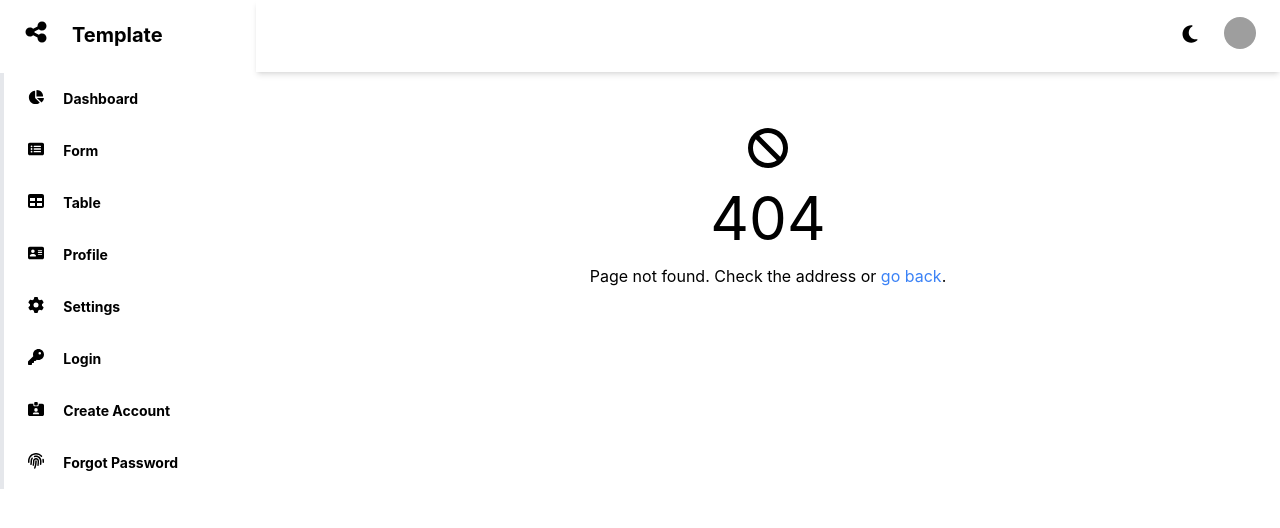
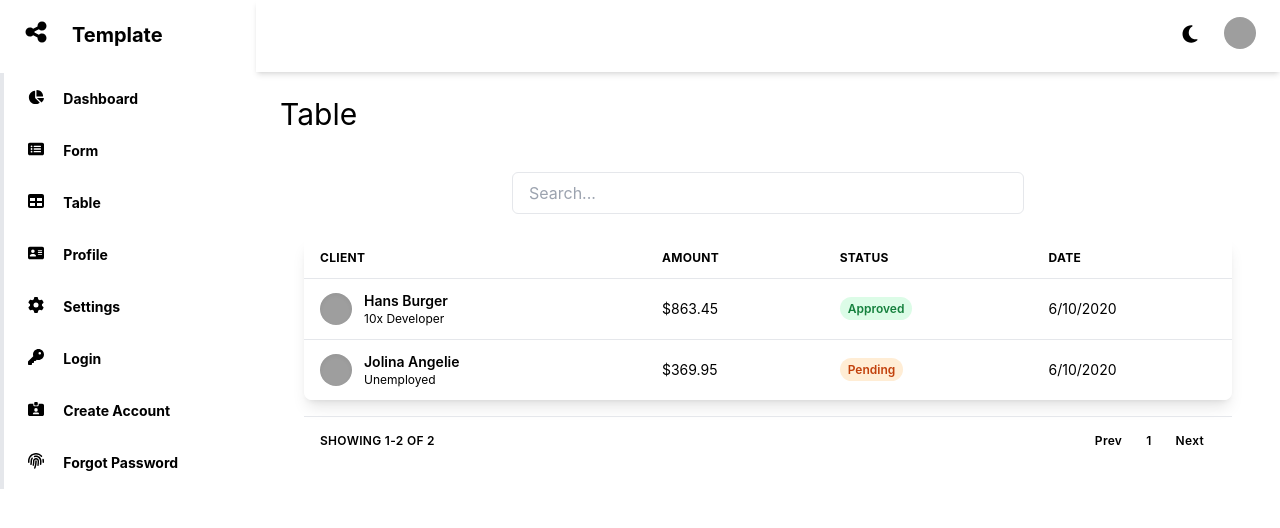
Before and after one commit to bemebox/vue-project-template, a Vue app: page /table in a window 1280 px wide. Before the commit this address had no page. Shown: the top 528 px of the page. Built offline with nearby package versions, Linux system fonts and the light colour scheme; grey boxes are pictures that could not be loaded.

Commit message:
add table sample

```diff
--- /dev/null
+++ b/src/components/Table.vue
@@ -0,0 +1,181 @@
+<template>
+  <div>
+    <h1 class="text-3xl mb-4">Table</h1>
+  </div>
+  <div class="p-6">
+    <!-- Search Input -->
+    <div class="flex justify-center mb-6">
+      <input
+        v-model="searchQuery"
+        type="text"
+        placeholder="Search..."
+        class="w-full max-w-lg px-4 py-2 border rounded-md focus:outline-none focus:ring-2"
+      />
+    </div>
+
+    <!-- Table -->
+    <div class="w-full overflow-hidden rounded-lg shadow-lg">
+      <table class="w-full whitespace-no-wrap">
+        <thead>
+          <tr class="text-xs font-semibold tracking-wide text-left uppercase border-b">
+            <th class="px-4 py-3">Client</th>
+            <th class="px-4 py-3">Amount</th>
+            <th class="px-4 py-3">Status</th>
+            <th class="px-4 py-3">Date</th>
+          </tr>
+        </thead>
+        <tbody class="bg-white divide-y">
+          <tr v-for="client in paginatedData" :key="client.id" class="">
+            <td class="px-4 py-3">
+              <div class="flex items-center text-sm">
+                <div class="relative hidden w-8 h-8 mr-3 rounded-full md:block">
+                  <img
+                    class="object-cover w-full h-full rounded-full"
+                    :src="client.avatar"
+                    alt="Client avatar"
+                  />
+                  <div class="absolute inset-0 rounded-full shadow-inner" aria-hidden="true"></div>
+                </div>
+                <div>
+                  <p class="font-semibold">{{ client.name }}</p>
+                  <p class="text-xs">
+                    {{ client.job }}
+                  </p>
+                </div>
+              </div>
+            </td>
+            <td class="px-4 py-3 text-sm">{{ client.amount }}</td>
+            <td class="px-4 py-3 text-xs">
+              <span
+                :class="[
+                  'px-2 py-1 font-semibold leading-tight rounded-full',
+                  statusClasses(client.status),
+                ]"
+              >
+                {{ client.status }}
+              </span>
+            </td>
+            <td class="px-4 py-3 text-sm">{{ client.date }}</td>
+          </tr>
+        </tbody>
+      </table>
+    </div>
+
+    <!-- Pagination -->
+    <div
+      class="flex items-center justify-between px-4 py-3 mt-4 text-xs font-semibold tracking-wide uppercase border-t"
+    >
+      <span>Showing {{ startItem + 1 }}-{{ endItem }} of {{ filteredData.length }}</span>
+      <nav class="inline-flex items-center">
+        <button
+          @click="prevPage"
+          :disabled="currentPage === 1"
+          class="px-3 py-1 rounded-l-md focus:outline-none focus:ring-2"
+        >
+          Prev
+        </button>
+        <span class="px-3 py-1">{{ currentPage }}</span>
+        <button
+          @click="nextPage"
+          :disabled="currentPage === totalPages"
+          class="px-3 py-1 rounded-r-md focus:outline-none focus:ring-2"
+        >
+          Next
+        </button>
+      </nav>
+    </div>
+  </div>
+</template>
+
+<script lang="ts">
+import { ref, computed } from 'vue'
+
+export default {
+  name: 'TableWithSearchAndPagination',
+  setup() {
+    const searchQuery = ref('')
+    const currentPage = ref(1)
+    const itemsPerPage = ref(5)
+
+    const tableData = ref([
+      {
+        id: 1,
+        name: 'Hans Burger',
+        job: '10x Developer',
+        avatar: 'https://randomuser.me/api/portraits/men/22.jpg',
+        amount: '$863.45',
+        status: 'Approved',
+        date: '6/10/2020',
+      },
+      {
+        id: 2,
+        name: 'Jolina Angelie',
+        job: 'Unemployed',
+        avatar: 'https://randomuser.me/api/portraits/women/68.jpg',
+        amount: '$369.95',
+        status: 'Pending',
+        date: '6/10/2020',
+      },
+      // Add more items as needed...
+    ])
+
+    const filteredData = computed(() =>
+      tableData.value.filter((item) =>
+        Object.values(item).join(' ').toLowerCase().includes(searchQuery.value.toLowerCase()),
+      ),
+    )
+
+    const totalPages = computed(() => Math.ceil(filteredData.value.length / itemsPerPage.value))
+
+    const paginatedData = computed(() => {
+      const start = (currentPage.value - 1) * itemsPerPage.value
+      const end = start + itemsPerPage.value
+      return filteredData.value.slice(start, end)
+    })
+
+    const startItem = computed(() => (currentPage.value - 1) * itemsPerPage.value)
+    const endItem = computed(() =>
+      Math.min(startItem.value + itemsPerPage.value, filteredData.value.length),
+    )
+
+    const prevPage = () => {
+      if (currentPage.value > 1) {
+        currentPage.value--
+      }
+    }
+
+    const nextPage = () => {
+      if (currentPage.value < totalPages.value) {
+        currentPage.value++
+      }
+    }
+
+    const statusClasses = (status: string) => {
+      switch (status) {
+        case 'Approved':
+          return 'text-green-700 bg-green-100'
+        case 'Pending':
+          return 'text-orange-700 bg-orange-100'
+        case 'Denied':
+          return 'text-red-700 bg-red-100'
+        default:
+          return 'text-gray-700 bg-gray-100'
+      }
+    }
+
+    return {
+      searchQuery,
+      currentPage,
+      itemsPerPage,
+      filteredData,
+      paginatedData,
+      totalPages,
+      startItem,
+      endItem,
+      prevPage,
+      nextPage,
+      statusClasses,
+    }
+  },
+}
+</script>
--- a/src/router/index.ts
+++ b/src/router/index.ts
@@ -1,5 +1,6 @@
 import { createRouter, createWebHistory } from 'vue-router'
 import Dashboard from '../components/Dashboard.vue'
+import Table from '../components/Table.vue'
 import Profile from '../components/Profile.vue'
 import NotFound from '../components/404NotFound.vue'
 
@@ -10,6 +11,11 @@ const router = createRouter({
       path: '/dashboard',
       name: 'dashboard',
       component: Dashboard,
+    },
+    {
+      path: '/table',
+      name: 'table',
+      component: Table,
     },
     {
       path: '/profile',
```
